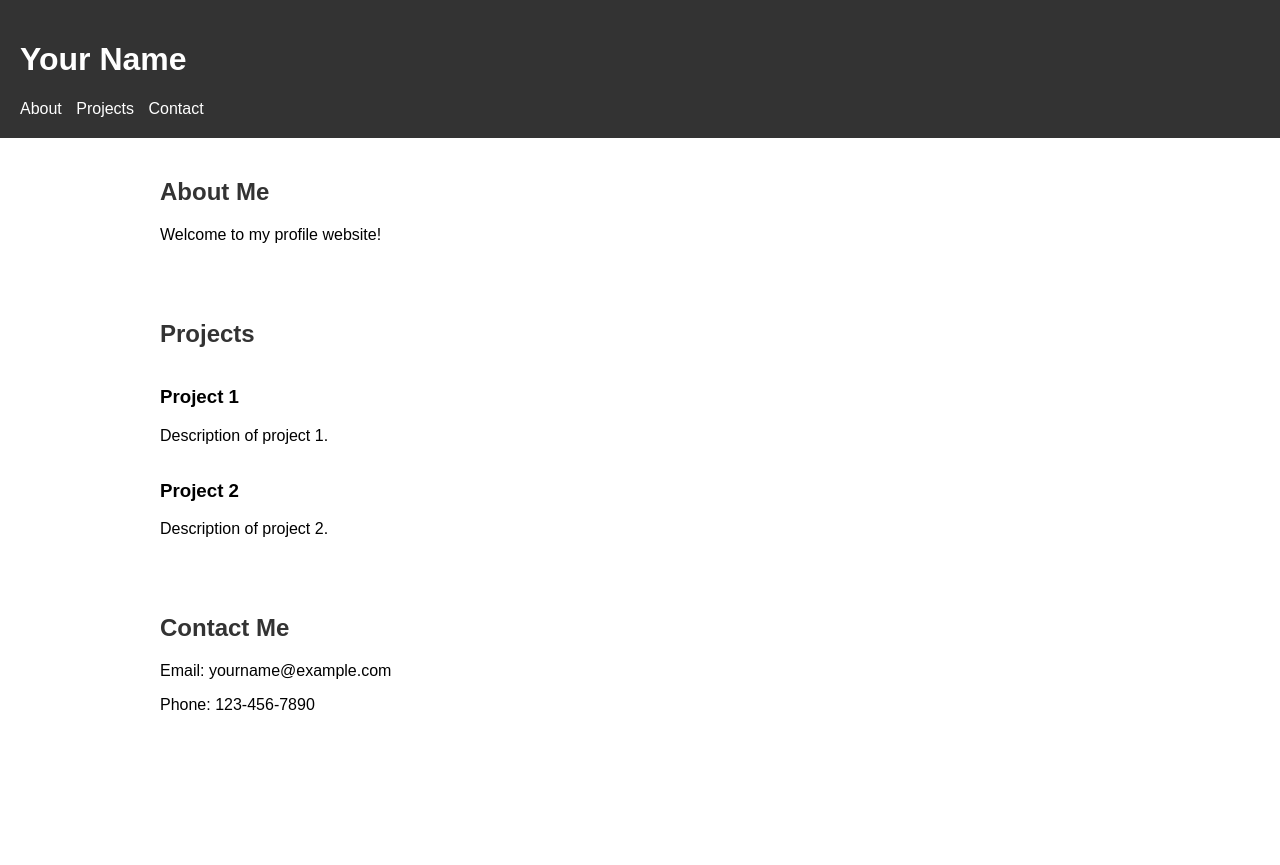
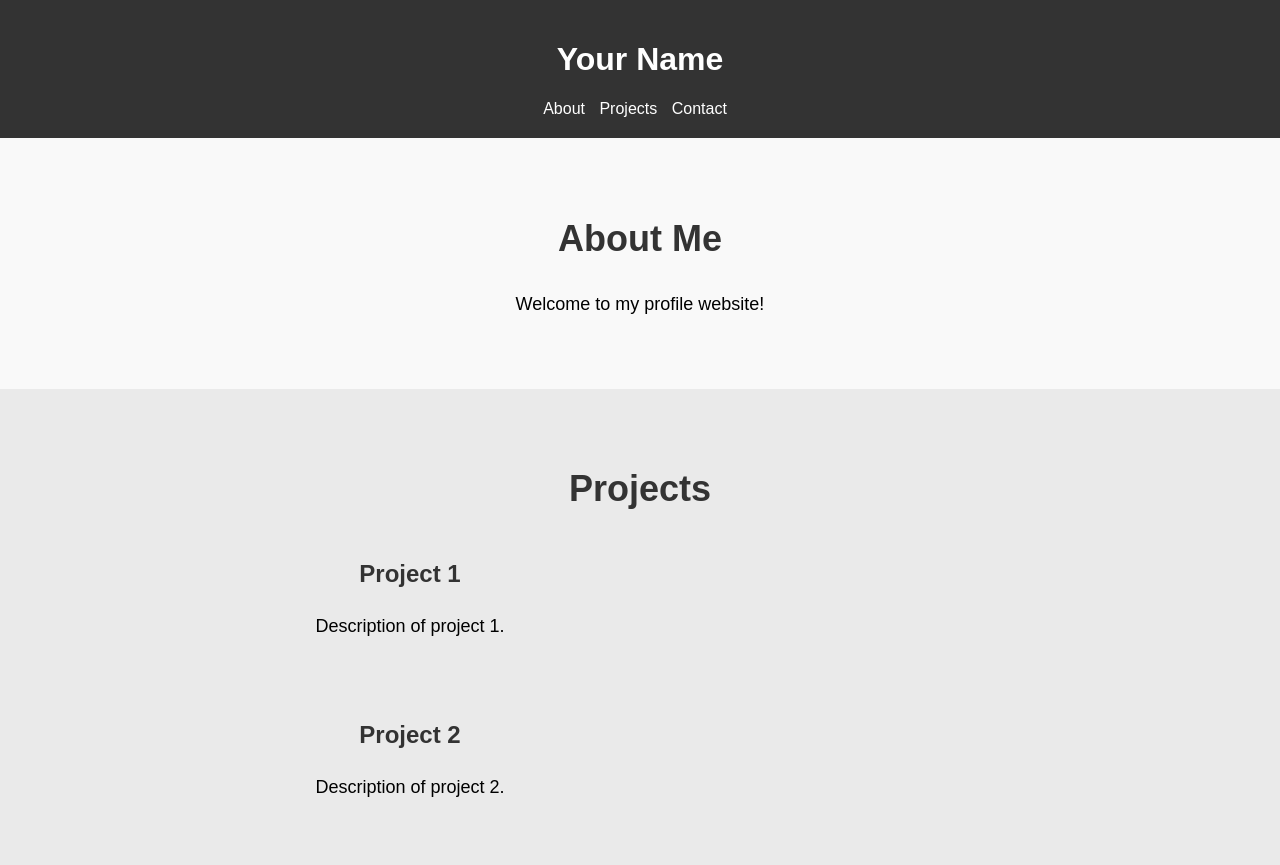
Before and after one commit to sagarjain-js/sagarjain-js.github.io, a plain HTML site: page index.html in a window 1280 px wide. Shown: the top 865 px of the page. Before the commit the page ends 800 px from the top, so only its background shows below. Drawn offline with Linux system fonts and the light colour scheme.

Commit message:
Update style.css

```diff
--- a/css/style.css
+++ b/css/style.css
@@ -9,6 +9,7 @@ header {
   background-color: #333;
   color: #fff;
   padding: 20px;
+  text-align: center;
 }
 
 nav ul {
@@ -28,11 +29,14 @@ nav ul li a {
 }
 
 section {
-  padding: 20px;
+  padding: 50px 0;
+  text-align: center;
 }
 
 section h2 {
   color: #333;
+  margin-bottom: 30px;
+  font-size: 36px;
 }
 
 .container {
@@ -43,23 +47,49 @@ section h2 {
 .row {
   display: flex;
   flex-wrap: wrap;
-  margin: 0 -10px;
+  margin: 0 -20px;
 }
 
 .column {
   flex-basis: 50%;
-  padding: 0 10px;
+  padding: 0 20px;
 }
 
-section ul {
-  list-style-type: none;
-  padding: 0;
+.section-about {
+  background-color: #f9f9f9;
 }
 
-section ul li {
+.section-projects {
+  background-color: #eaeaea;
+}
+
+.section-contact {
+  background-color: #f2f2f2;
+}
+
+.section-about p,
+.section-projects p,
+.section-contact p {
+  font-size: 18px;
+  line-height: 1.6;
   margin-bottom: 20px;
 }
 
-section ul li h3 {
+.section-projects .column {
+  margin-bottom: 40px;
+}
+
+.section-projects h3 {
   color: #333;
+  margin-top: 20px;
+  font-size: 24px;
 }
+
+.section-contact p {
+  font-size: 20px;
+  margin-bottom: 10px;
+}
+
+.section-contact p:last-child {
+  margin-bottom: 0;
+}
```
